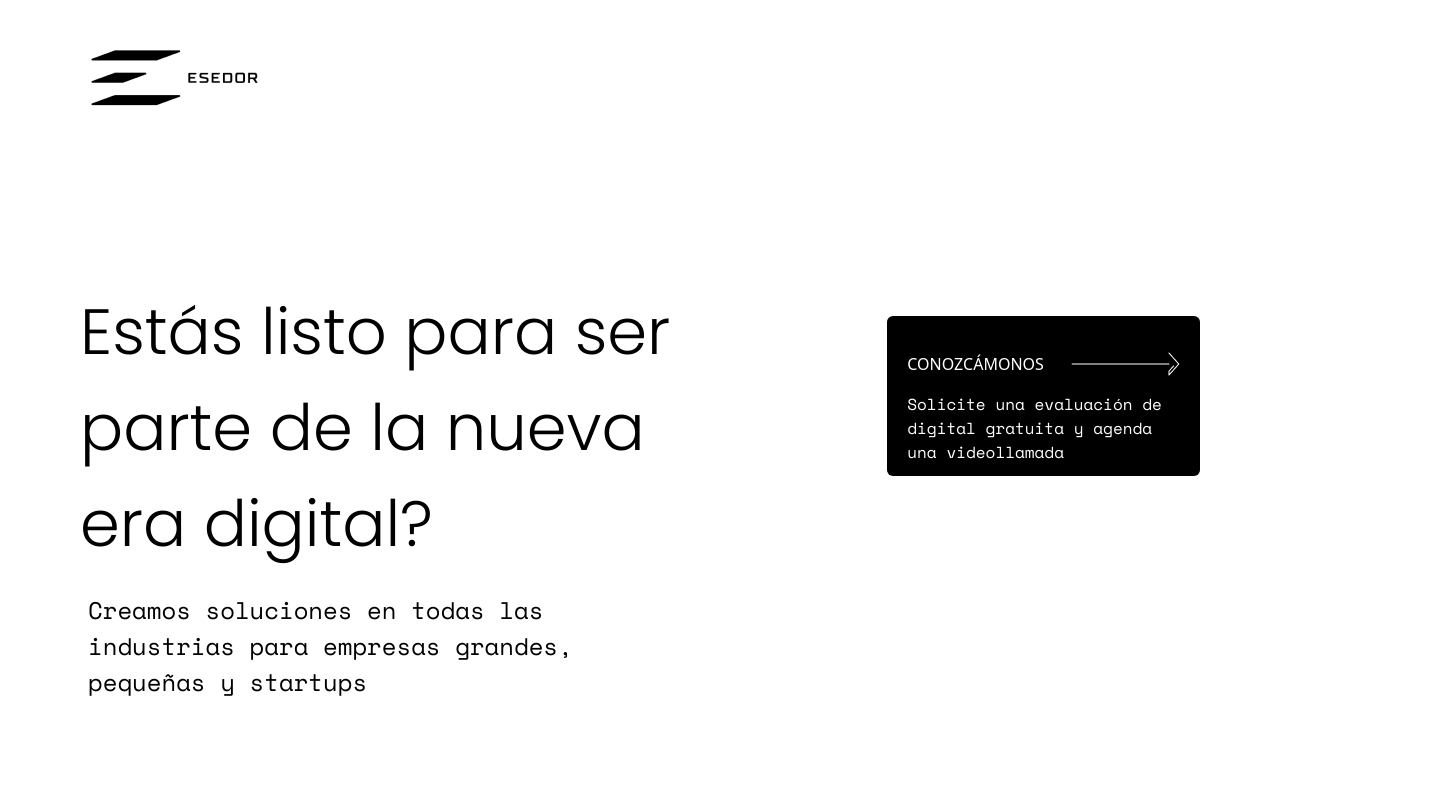
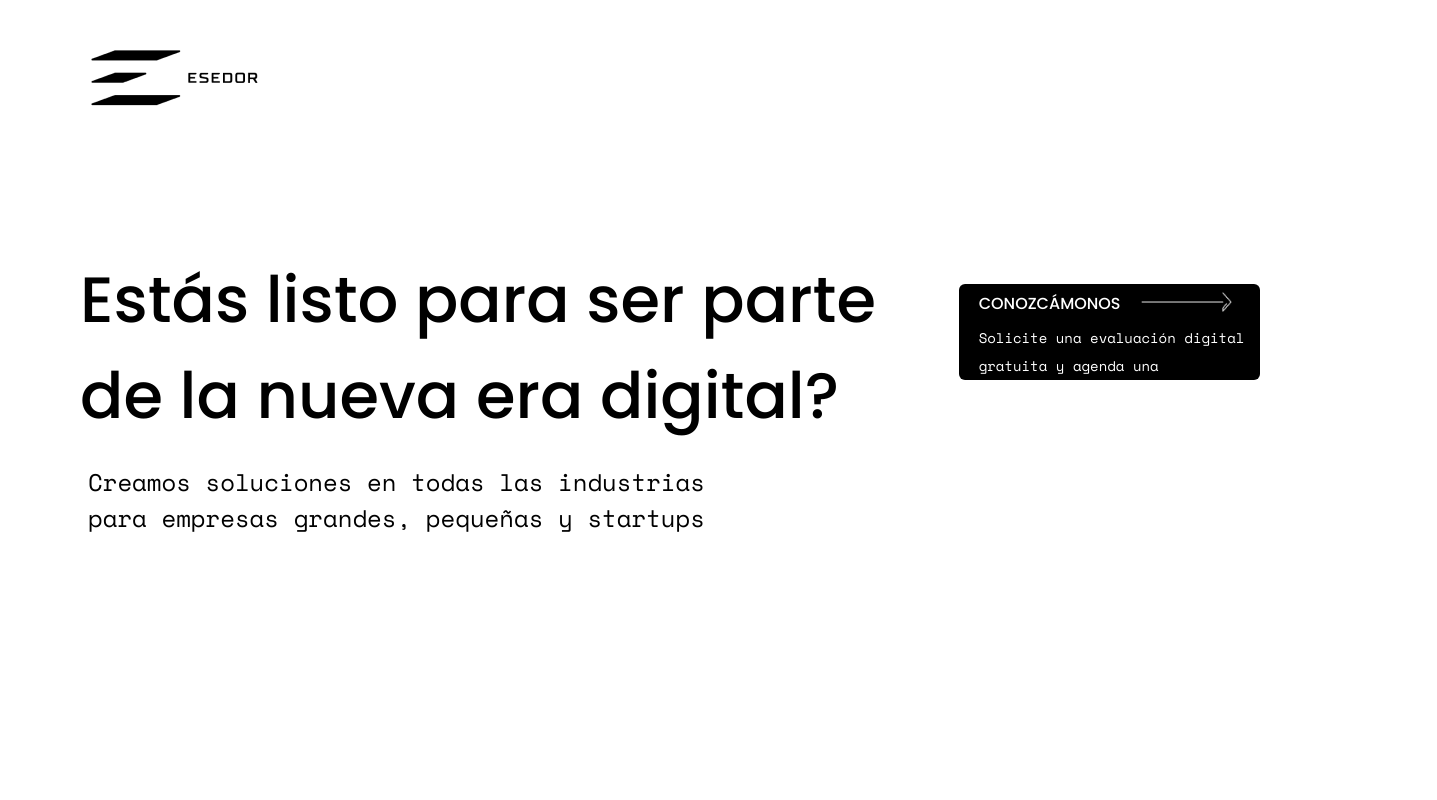
Before and after one commit to ZambranoBeicker/esedor_landingpage-web, a React (Create React App) app: page / in a window 1280 px wide. Shown: the top 800 px of the page, 1437 px wide, since content can reach past the window. Built offline with nearby package versions, Linux system fonts and the light colour scheme.

Commit message:
Add some hero styles

```diff
--- a/public/index.html
+++ b/public/index.html
@@ -6,6 +6,7 @@
     <meta name="viewport" content="width=device-width, initial-scale=1" />
     <link href="https://fonts.googleapis.com/css2?family=Space+Mono:ital,wght@0,400;0,700;1,400;1,700&display=swap" rel="stylesheet">
     <link href="https://fonts.googleapis.com/css2?family=Poppins:wght@300&display=swap" rel="stylesheet">
+    <link href="https://fonts.googleapis.com/css2?family=Poppins:wght@500&display=swap" rel="stylesheet">
     <meta name="theme-color" content="#000000" />
     <meta
       name="description"
--- a/src/components/Hero.js
+++ b/src/components/Hero.js
@@ -4,9 +4,9 @@ const DynamicFlex = (props)=>{
 
     let container = null;
     if(props.flex){
-        container = <div className="flex my-4 max-w-full">{props.children}</div>
+        container = <div className="flex my-2 max-w-full">{props.children}</div>
     }else{
-        container = <div className="block my-4 max-w-full">{props.children}</div>
+        container = <div className="block my-2 max-w-full">{props.children}</div>
     }
 
 
@@ -28,8 +28,8 @@ const InfoParagraph = ({info,textClass = 'text-2xl ml-2', containerClass = 'w-10
 
 const HeroInfo = (props)=>{
     return (
-        <div className="mx-20 w-7/12">
-            <h1 className="text-6xl w-11/12">Estás listo para ser parte de la nueva era digital?</h1>
+        <div className="mx-20 w-8/12">
+            <h1 className="text-6xl font-medium w-full">Estás listo para ser parte de la nueva era digital?</h1>
             <InfoParagraph info="Creamos soluciones en todas las industrias para empresas grandes, pequeñas y startups"/>
         </div>
     )
@@ -37,22 +37,22 @@ const HeroInfo = (props)=>{
 
 const ArrowCta = (props)=>{
 
-    const title = <h4>{props.title}</h4>
+    const title = <h4 className="mr-5">{props.title}</h4>
     const titleImg = (
         <React.Fragment>
             {title}
-            <div className="arrow-cta__container ml-auto">
+            <div className="arrow-cta__container ml-auto mr-5">
                 <img className="arrow-cta__arrow-image" src="images/arrow_meet.png" alt="Arrow"/>
             </div>
         </React.Fragment>
 
     )
-const info = <p className="max-w-full">{props.info}</p>
+const info = <p className="text-sm max-w-full leading-loose">{props.info}</p>
 
 
 
     return (
-        <div className="arrow-cta bg-black text-white w-3/12 ml-auto mr-20 mt-8 pt-5 pb-2 px-5 h-40 rounded-md">
+        <div className="arrow-cta bg-black text-white w-3/12 mr-5 mt-8 pr-2 px-5 h-24 rounded-md">
             <DynamicFlex flex={true}>
                 {titleImg}
             </DynamicFlex>
@@ -64,9 +64,9 @@ const info = <p className="max-w-full">{props.info}</p>
 const Hero = () =>{
 
     return(
-        <section className="h-screen flex pt-32">
+        <section className="h-screen flex pt-24 mb-32">
             <HeroInfo />
-            <ArrowCta  title="CONOZCÁMONOS" info="Solicite una evaluación de digital gratuita y agenda una videollamada"/>
+            <ArrowCta  title="CONOZCÁMONOS" info="Solicite una evaluación digital gratuita y agenda una videollamada"/>
         </section>
     )
 }
--- a/src/index.css
+++ b/src/index.css
@@ -6,7 +6,7 @@ body p {
   font-family: 'space mono';
 }
 
-body h1 {
+body h1, body h2, body h3, body h4 {
   font-family: 'Poppins';
 }
 
--- a/src/index.scss
+++ b/src/index.scss
@@ -5,7 +5,7 @@ body {
     font-family: 'space mono'
   }
 
-  h1{
+  h1,h2,h3,h4{
     font-family: 'Poppins'
 
   }
```
